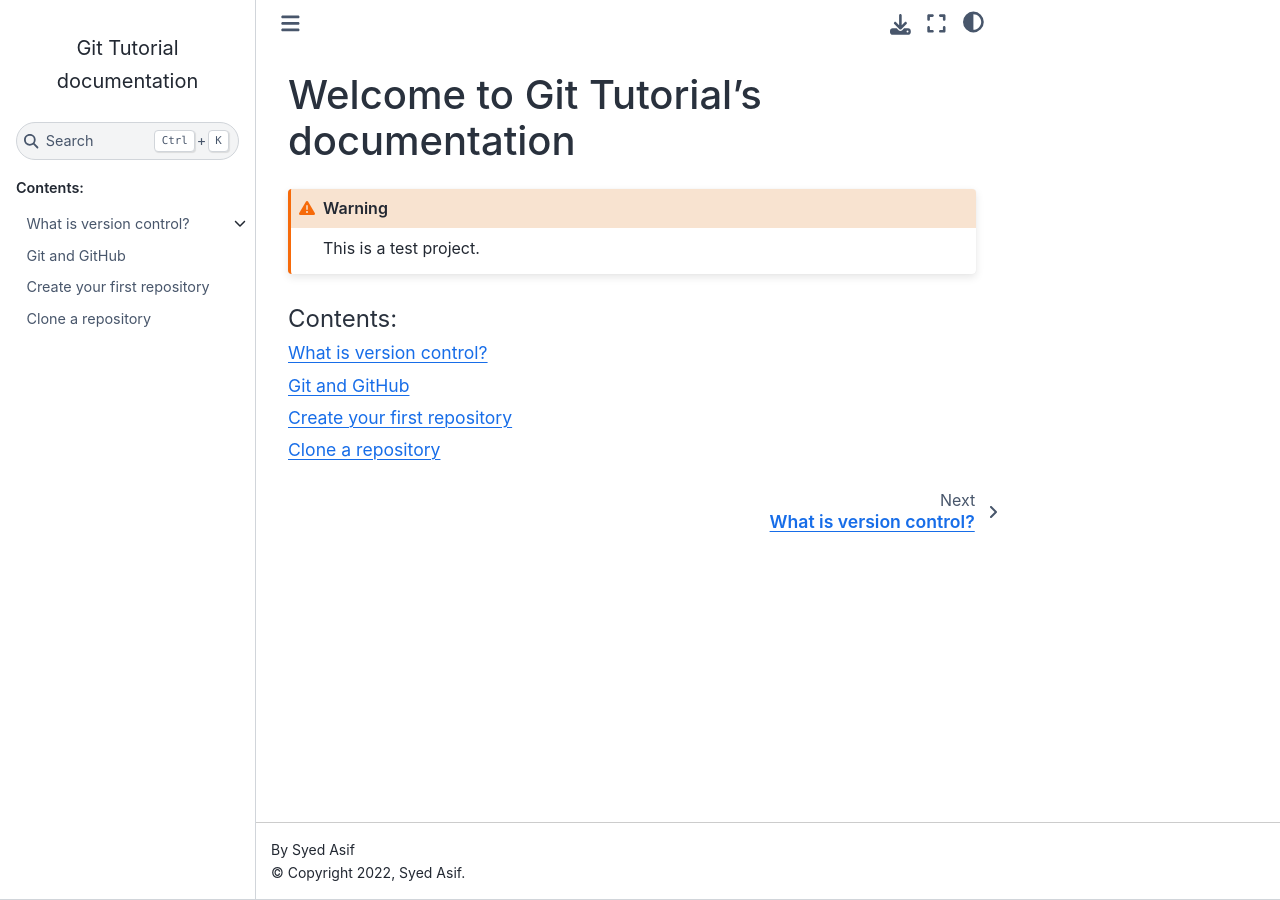
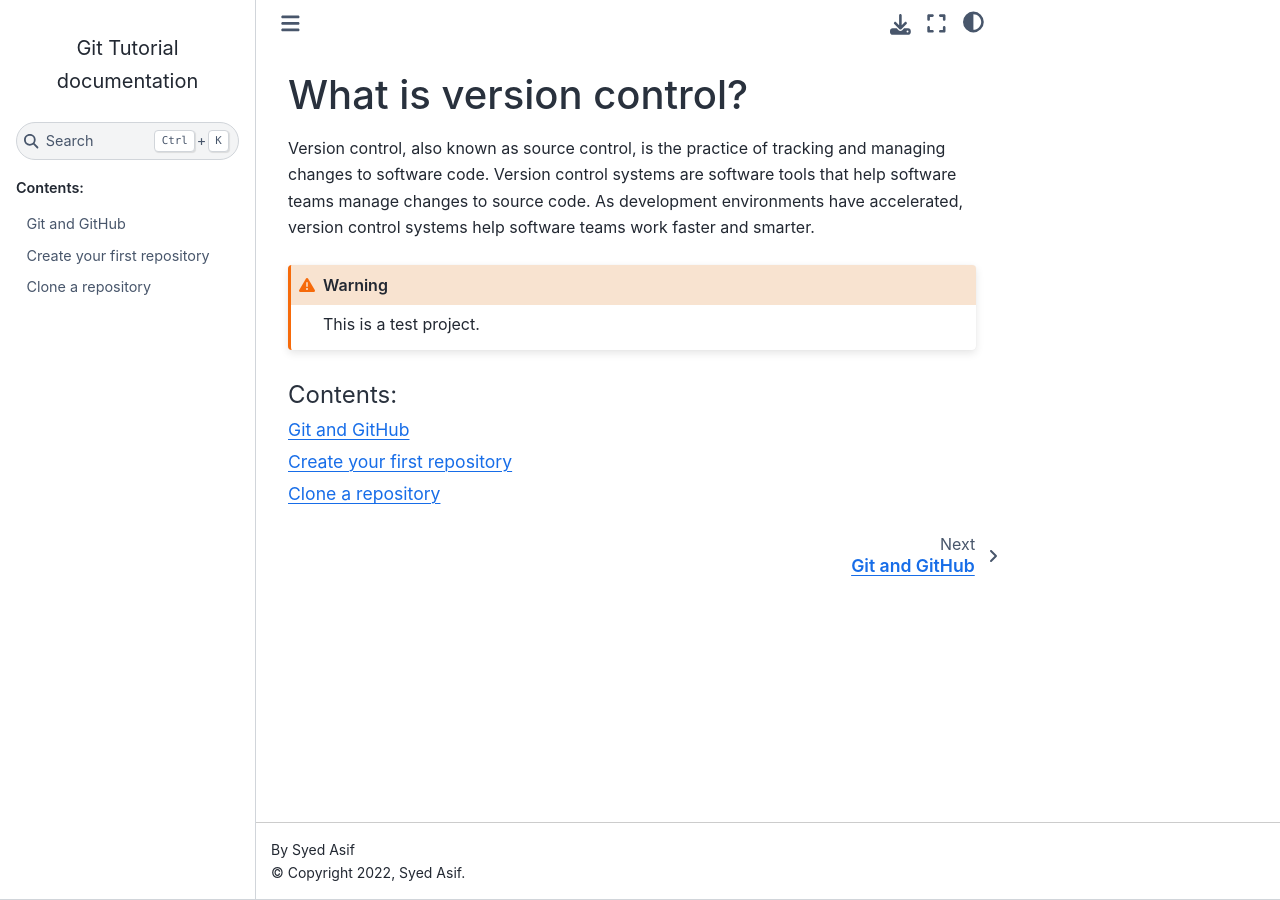
Before and after one commit to sydasif/git-tutorial, a Sphinx documentation site: the page built from docs/source/index.md, in a window 1280 px wide. Built offline with Sphinx 7.4.7 and the Sphinx Book theme 1.1.4, drawn with Linux system fonts in a browser that asks for light colours.

Commit message:
update  index

````diff
--- a/docs/source/index.md
+++ b/docs/source/index.md
@@ -1,9 +1,6 @@
-% Git Tutorial documentation master file, created by
-% sphinx-quickstart on Fri Nov 25 19:43:00 2022.
-% You can adapt this file completely to your liking, but it should at least
-% contain the root `toctree` directive.
+# What is version control?
 
-# Welcome to Git Tutorial's documentation
+Version control, also known as source control, is the practice of tracking and managing changes to software code. Version control systems are software tools that help software teams manage changes to source code. As development environments have accelerated, version control systems help software teams work faster and smarter.
 
 ```{warning}
 This is a test project.
````
Also changed, not shown: other parts of docs/source/index.md (+0 -1 lines), docs/source/book/index.md (deleted, +0 -12 lines).
